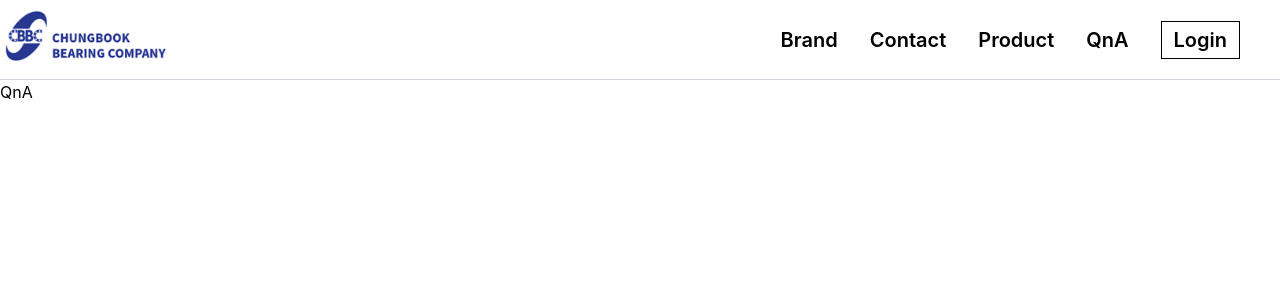
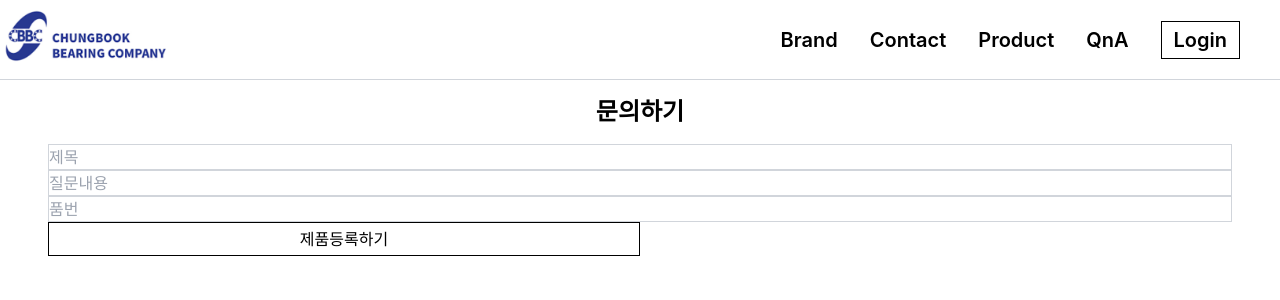
Before and after one commit to yunsoShin/CBbearingSite, a React (Create React App) app: page /QnA in a window 1280 px wide. Shown: the top 300 px of the page. Built offline with nearby package versions, Linux system fonts and the light colour scheme; no server answers.

Commit message:
QnA, 문의글 작성 로직 완성

```diff
--- a/src/Api/firebase.js
+++ b/src/Api/firebase.js
@@ -1,6 +1,6 @@
 import { initializeApp } from "firebase/app";
 import { getAuth, signInWithPopup, GoogleAuthProvider , signOut , onAuthStateChanged} from "firebase/auth";
-import { getDatabase, ref, set, get} from "firebase/database";
+import { getDatabase, ref, set, get ,serverTimestamp} from "firebase/database";
 import {v4 as uuid} from "uuid";
 
 const firebaseConfig = {
@@ -38,7 +38,7 @@ export function onUserStateChange(callback){
   });
 }
 
-async function adminUser(user){
+function adminUser(user){
   return get(ref(database,'admins'))
   .then((snapshot)=>{
     if(snapshot.exists()) {
@@ -81,18 +81,19 @@ export async function handleDelete(id) {
 
 
 
-/*export function Outhlogin() {
-  signInWithPopup(auth, provider).catch(console.error);
+export async function addNewQuestion(question){
+  const id=uuid();
+  return set(ref(database,`question/${id}`),{
+    ...question,
+    id,
+  });
 }
 
-
-export function Outhlogout() {
-  signOut(auth).catch(console.error);
+export async function getQuestion(){
+  return get(ref(database,'question')).then((snapshot)=>{
+        if(snapshot.exists()) {
+          return Object.values(snapshot.val());
+        }
+        return [];
+      })
 }
-
-
-export function onUserStateChange(callback) {
-    callback();
-}
-
-*/
--- a/src/Component/LogoSlider.jsx
+++ b/src/Component/LogoSlider.jsx
@@ -24,7 +24,7 @@ function LogoSlider(props) {
       autoplay={{ delay: 1500 }}
       loop
       spaceBetween={0}
-      slidesPerView={8} // Add this line to show 8 slides at a time
+      slidesPerView={10} // Add this line to show 8 slides at a time
         onSlideChange={(swiper) => {}}
 
     >
@@ -87,19 +87,19 @@ function LogoSlider(props) {
 
 
       <SwiperSlide>
-        <img src={ft_rolling_logo10} alt="Logo 8" className="flex scale-50 -translate-y-6" />
+        <img src={ft_rolling_logo10} alt="Logo 8" className="flex scale-50 -translate-y-2" />
       </SwiperSlide>
       <SwiperSlide>
-        <img src={ft_rolling_logo11} alt="Logo 8" className="flex  scale-50 translate-y-4" />
+        <img src={ft_rolling_logo11} alt="Logo 8" className="flex  scale-50 translate-y-8" />
       </SwiperSlide>
       <SwiperSlide>
-        <img src={ft_rolling_logo12} alt="Logo 8" className="flex scale-50 translate-y-5" />
+        <img src={ft_rolling_logo12} alt="Logo 8" className="flex scale-50 translate-y-9" />
       </SwiperSlide>
       <SwiperSlide>
-        <img src={ft_rolling_logo13} alt="Logo 8" className="flex scale-50 translate-y-7" />
+        <img src={ft_rolling_logo13} alt="Logo 8" className="flex scale-50 translate-y-10" />
       </SwiperSlide>
       <SwiperSlide>
-        <img src={ft_rolling_logo14} alt="Logo 8" className="flex scale-50 translate-y-7" />
+        <img src={ft_rolling_logo14} alt="Logo 8" className="flex scale-50 translate-y-8" />
       </SwiperSlide>
 
 
--- a/src/Page/Contact.jsx
+++ b/src/Page/Contact.jsx
@@ -3,7 +3,7 @@ import React from 'react';
 export default function Contact() {
     return (
         <div>
-            Contact
+            <h1>Contact</h1>
         </div>
-    );
+    )
 }
--- a/src/Page/NewProduct.jsx
+++ b/src/Page/NewProduct.jsx
@@ -20,7 +20,6 @@ export default function NewProduct() {
     setIsUploading(true);
     uploadImage(file)
       .then(url=>{
-        console.log(url);
         addNewProduct(product,url)
           .then(()=>{
             setSucess('성공적으로 등록되었습니다');
--- a/src/Page/QnA.jsx
+++ b/src/Page/QnA.jsx
@@ -1,11 +1,58 @@
 import React from 'react';
-
+import Button from '../Component/Button';
+import { useState } from 'react';
+import { addNewQuestion } from '../Api/firebase';
 function QnA(props) {
+  const [question,setQuestion]=useState({});
+  const [isUploading,setIsUploading]=useState(false);
+  const [sucess,setSucess]=useState();
+  const handleChange = (e) => {
+    const { name, value } = e.target;
+    setQuestion((currentQuestion) => ({ ...currentQuestion, [name]: value }));
+  };
+  const handleSubmit=(e)=>{
+    e.preventDefault();
+    setIsUploading(true);
+    addNewQuestion(question).then(()=>{
+      setSucess('성공적으로 등록되었습니다');
+      setTimeout(()=>{
+        setSucess('');
+      }, 3000);
+    })
+  }
   return (
-    <div>
-      QnA
-    </div>
+      <section className='w-full text-center'>
+          <h2 className='text-2xl font-bold my-4'>문의하기</h2>
+          {sucess&&<p className='my-2'>{sucess}</p>}
+          <form className='flex flex-col px-12' onSubmit={handleSubmit}>
+          <input
+              type="text"
+              name='title'
+              value={question.title ?? ''}
+              placeholder='제목'
+              required
+              onChange={handleChange}/>
+          <input
+              type="text"
+              name='details'
+              value={question.details ?? ''}
+              placeholder='질문내용'
+              required
+              onChange={handleChange}/>
+          <input
+              type="text"
+              name='partNumber'
+              value={question.partNumber ?? ''}
+              placeholder='품번'
+              required
+              onChange={handleChange}/>
+              <Button text={isUploading ? '업로드중...':'제품등록하기'}
+              disabled={isUploading}></Button>
+          </form>
+      </section>
   );
 }
 
+
+
 export default QnA;
```
